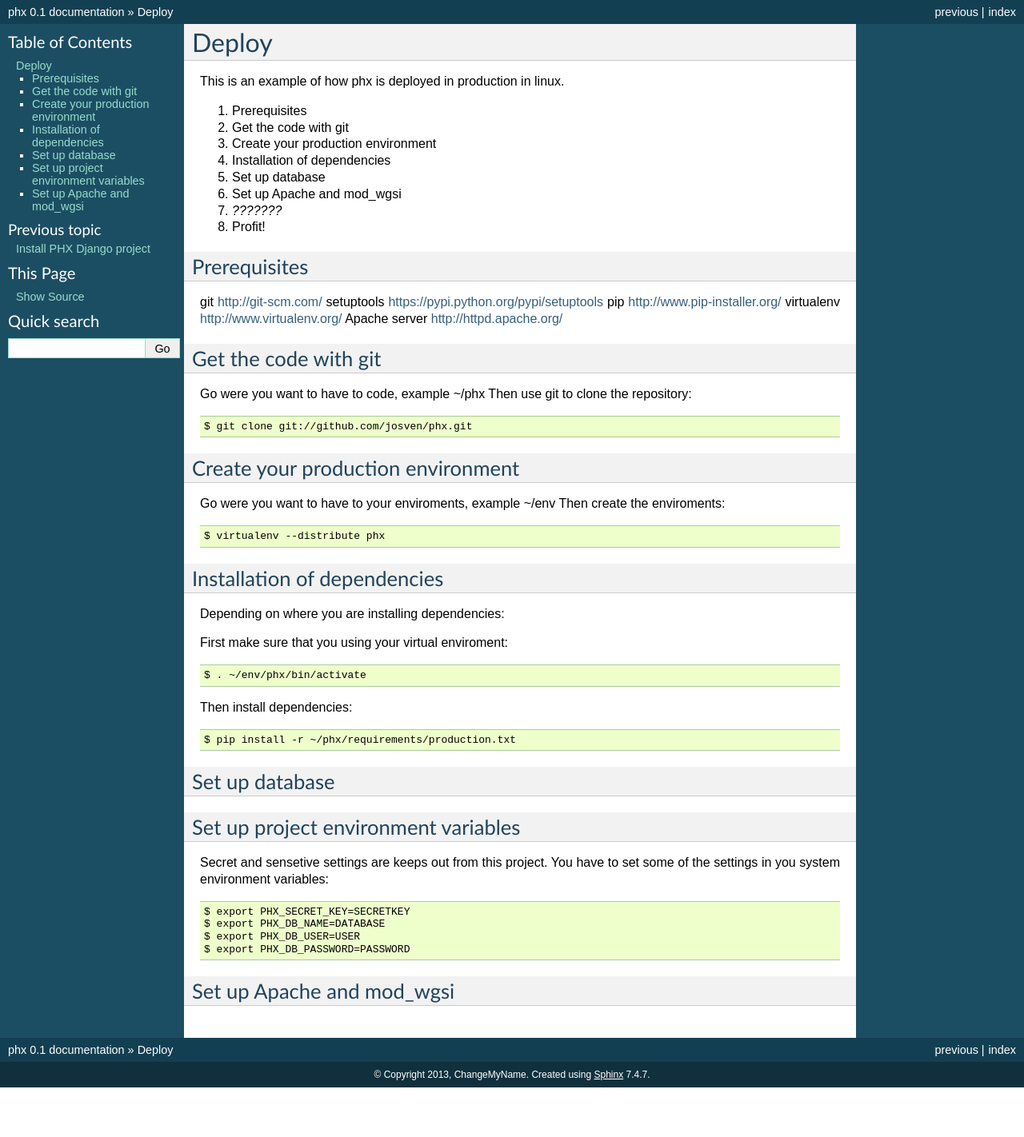
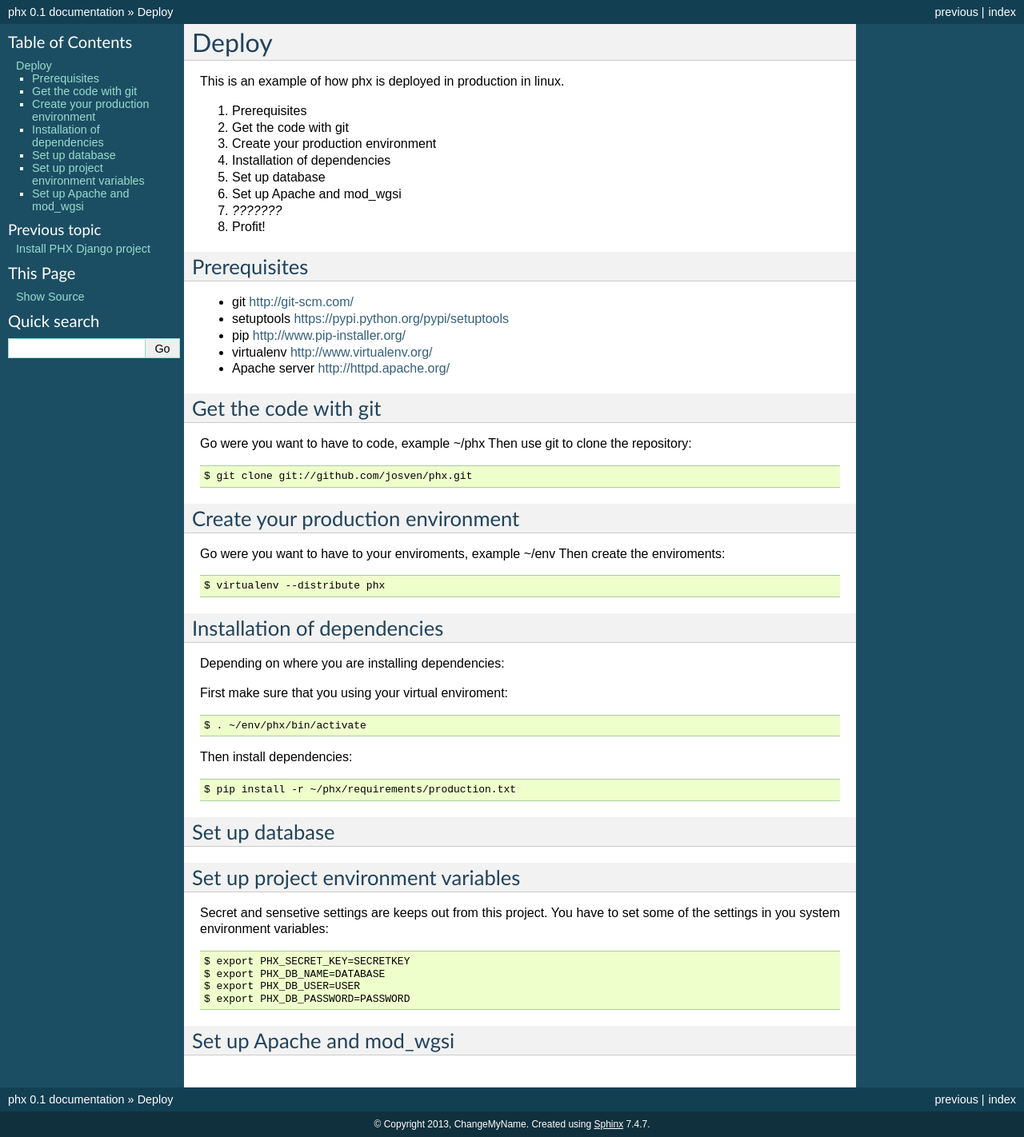
Before and after one commit to josven/phx, a Sphinx documentation site: the page built from docs/deploy.rst, in a window 1280 px wide. Shown: the whole page at 80% size. Built offline with Sphinx 7.4.7, drawn with Linux system fonts in a browser that asks for light colours; pages that are not in the unit, such as notebooks, are missing from menus; before the commit the page ends 1360 px from its top, so only the background shows below that.

```diff
--- a/docs/deploy.rst
+++ b/docs/deploy.rst
@@ -16,11 +16,11 @@ This is an example of how phx is deployed in production in linux.
 Prerequisites
 =============
 
-git http://git-scm.com/
-setuptools https://pypi.python.org/pypi/setuptools
-pip http://www.pip-installer.org/
-virtualenv http://www.virtualenv.org/
-Apache server http://httpd.apache.org/
+- git http://git-scm.com/
+- setuptools https://pypi.python.org/pypi/setuptools
+- pip http://www.pip-installer.org/
+- virtualenv http://www.virtualenv.org/
+- Apache server http://httpd.apache.org/
 
 Get the code with git
 =====================
```
